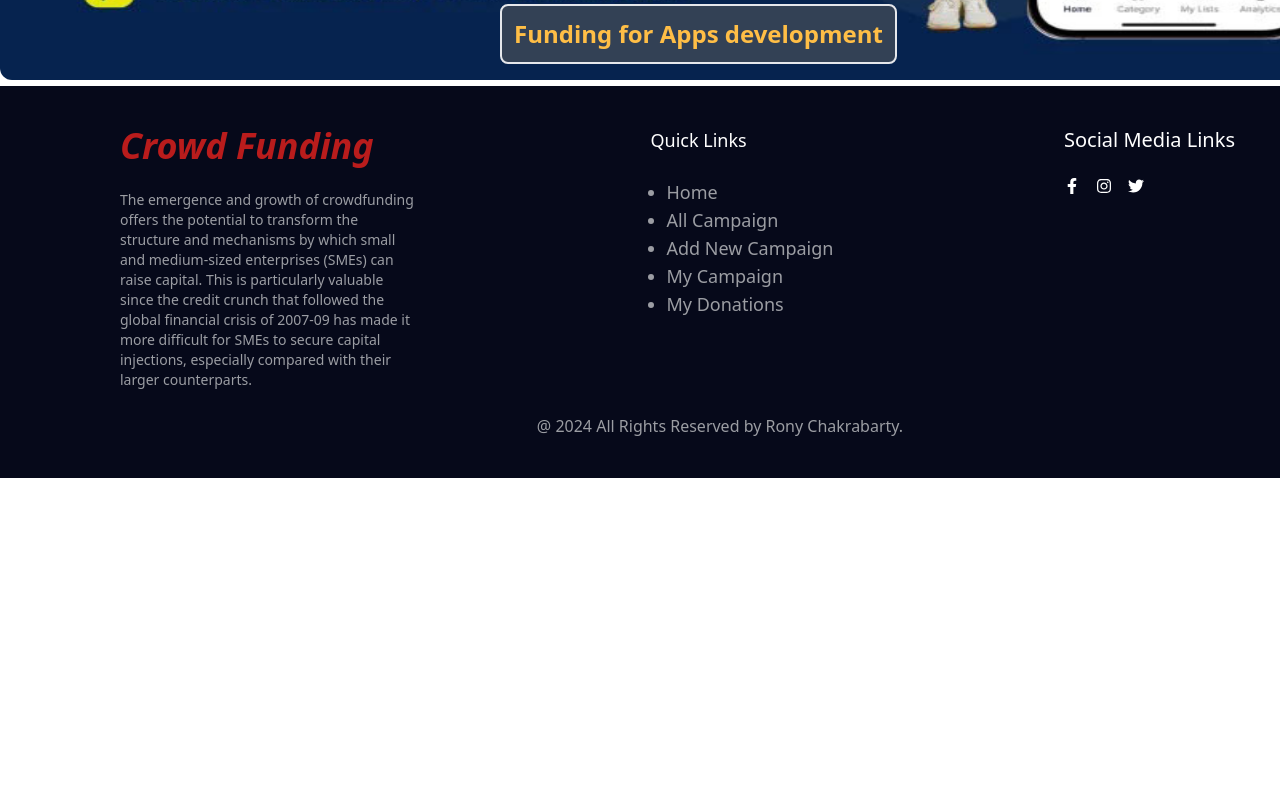
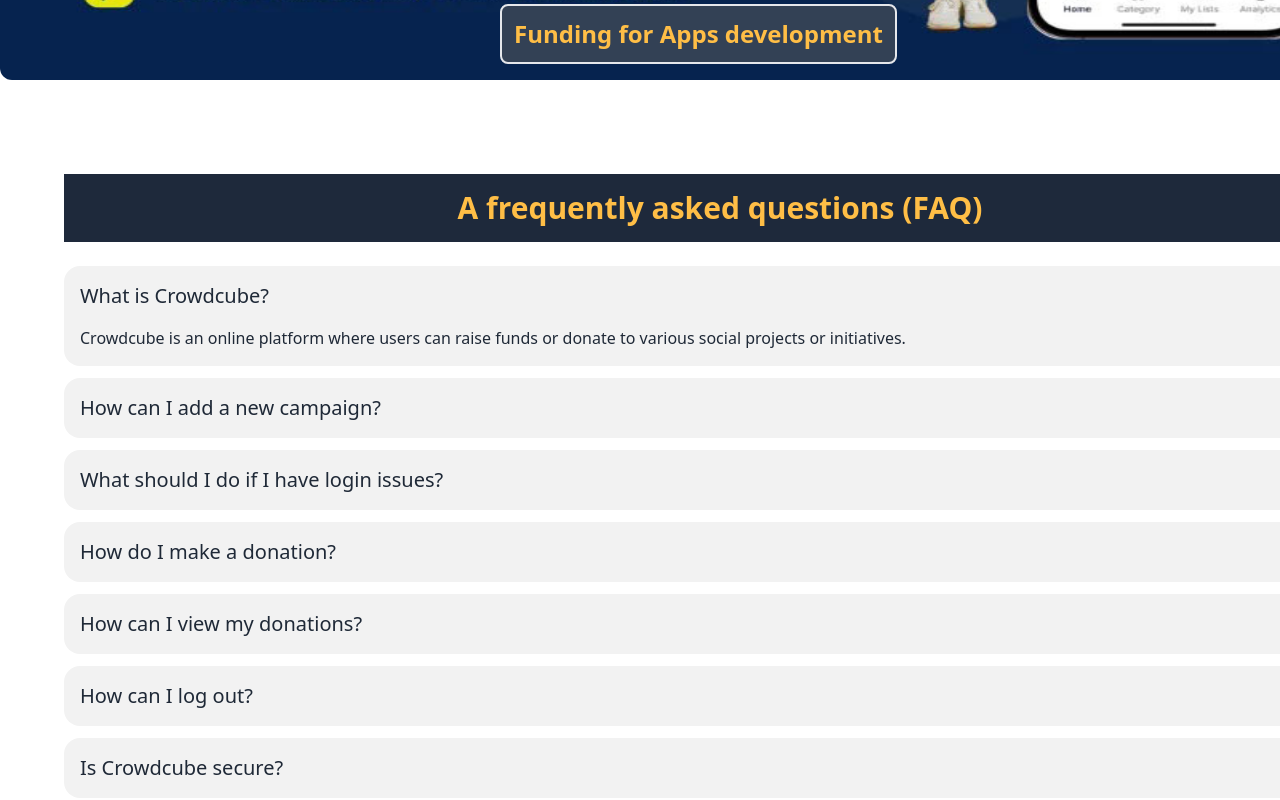
Before and after one commit to Rony7736/Batch-10-Assignment-10-A-crowd-funding-project-client-side, a React (Vite) app: page / in a window 1280 px wide. Shown: the part 760-1560 px from the top of the page. Before the commit the page ends 1238 px from the top, so only its background shows below. Built offline with nearby package versions, Linux system fonts and the light colour scheme; no server answers.

Commit message:
added FAQ section in home route

```diff
--- /dev/null
+++ b/src/Components/Contact.jsx
@@ -0,0 +1,11 @@
+
+const Contact = () => {
+    return (
+        <div>
+            <h1 className="text-3xl text-center text-[#FFBE46] font-bold my-6 bg-slate-800 p-4">Contact Section</h1>
+
+        </div>
+    );
+};
+
+export default Contact;
--- /dev/null
+++ b/src/Components/FAQ.jsx
@@ -0,0 +1,74 @@
+
+const FAQ = () => {
+    return (
+        <div className="pb-10">
+            <div className="card bg-base-100 p-6 m-10">
+                <h1 className="text-3xl text-center text-[#FFBE46] font-bold my-6 bg-slate-800 p-4">A frequently asked questions (FAQ)</h1>
+                <div className="collapse collapse-arrow bg-base-200 mb-3">
+                    <input type="radio" name="my-accordion-2" defaultChecked />
+                    <div className="collapse-title text-xl font-medium">What is Crowdcube?</div>
+                    <div className="collapse-content">
+                        <p>Crowdcube is an online platform where users can raise funds or donate to various social projects or initiatives.</p>
+                    </div>
+                </div>
+
+                <div className="collapse collapse-arrow bg-base-200 mb-3">
+                    <input type="radio" name="my-accordion-2" />
+                    <div className="collapse-title text-xl font-medium">How can I add a new campaign?</div>
+                    <div className="collapse-content">
+                        <p>1. Ensure you have an account and are logged in.</p>
+                        <p>2. Click on the Add New Campaign button.</p>
+                        <p>3. Fill out the required information and submit. Your campaign will be reviewed before it is published.</p>
+                    </div>
+                </div>
+
+                <div className="collapse collapse-arrow bg-base-200 mb-3">
+                    <input type="radio" name="my-accordion-2" />
+                    <div className="collapse-title text-xl font-medium">What should I do if I have login issues?</div>
+                    <div className="collapse-content">
+                        <p>1. Double-check that your email and password are correct.</p>
+                        <p>2. If the problem persists, contact our support team for assistance.</p>
+                    </div>
+                </div>
+
+                <div className="collapse collapse-arrow bg-base-200 mb-3">
+                    <input type="radio" name="my-accordion-2" />
+                    <div className="collapse-title text-xl font-medium">How do I make a donation?</div>
+                    <div className="collapse-content">
+                        <p>1. Log in to your account.</p>
+                        <p>2. Go to "All Campaigns" and select the campaign you wish to support.</p>
+                        <p>3. Click "Donate Now" and complete the payment process.</p>
+                    </div>
+                </div>
+
+                <div className="collapse collapse-arrow bg-base-200 mb-3">
+                    <input type="radio" name="my-accordion-2" />
+                    <div className="collapse-title text-xl font-medium">How can I view my donations?</div>
+                    <div className="collapse-content">
+                        <p>Once logged in:</p>
+                        <p>2. Navigate to the "My Donations" page.</p>
+                        <p>3. Here, you will see a list of all your contributions.</p>
+                    </div>
+                </div>
+
+                <div className="collapse collapse-arrow bg-base-200 mb-3">
+                    <input type="radio" name="my-accordion-2" />
+                    <div className="collapse-title text-xl font-medium">How can I log out?</div>
+                    <div className="collapse-content">
+                        <p>To log out, click the "Logout" button located next to your profile picture.</p>
+                    </div>
+                </div>
+
+                <div className="collapse collapse-arrow bg-base-200 mb-3">
+                    <input type="radio" name="my-accordion-2" />
+                    <div className="collapse-title text-xl font-medium">Is Crowdcube secure?</div>
+                    <div className="collapse-content">
+                        <p>Yes, Crowdcube is a secure platform. Your personal and payment information is always protected.</p>
+                    </div>
+                </div>
+            </div>
+        </div>
+    );
+};
+
+export default FAQ;
--- a/src/Components/Navbar.jsx
+++ b/src/Components/Navbar.jsx
@@ -4,6 +4,7 @@
 
 const Navbar = () => {
     const { user, logOut } = useContext(authContext)
+
 
     const links = <div className="flex justify-center items-center gap-6 font-bold text-lg">
         <NavLink to="/" className={({ isActive }) => `text-base ${isActive ? 'text-white font-semibold border bg-black border-black px-4 py-1 rounded-3xl' : 'hover:text-white'}`}><li>Home</li></NavLink>
@@ -45,9 +46,13 @@
             <div className="navbar-end gap-4 rounded-lg ">
 
                 {
-                    user && user?.email ? <div>
-                        <img className="w-12 h-12 rounded-full" src={user.photoURL} alt="" />
-                    </div> : ""
+                    user && user?.email ?
+                        <div className="relative group">
+                            <img className="w-12 h-12 rounded-full cursor-pointer" src={user.photoURL} alt={user.displayName || "User Photo"} />
+                            <span className="absolute -bottom-12 left-10 transform -translate-x-1/2 mb-2 hidden group-hover:block bg-gray-800 text-white text-xs rounded-md py-1 px-2 shadow-lg">
+                                {user.displayName}
+                            </span>
+                        </div> : ""
                 }
 
                 {
--- a/src/Pages/Home.jsx
+++ b/src/Pages/Home.jsx
@@ -1,4 +1,5 @@
 import Banner from "../Components/Banner";
+import FAQ from "../Components/FAQ";
 
 
 const Home = () => {
@@ -9,6 +10,7 @@
                 <p className="text-xl text-center font-semibold pb-2">It is A Crowd Funding Donatation Application</p>
             </div>
             <Banner></Banner>
+            <FAQ></FAQ>
         </div>
     );
 };
```
